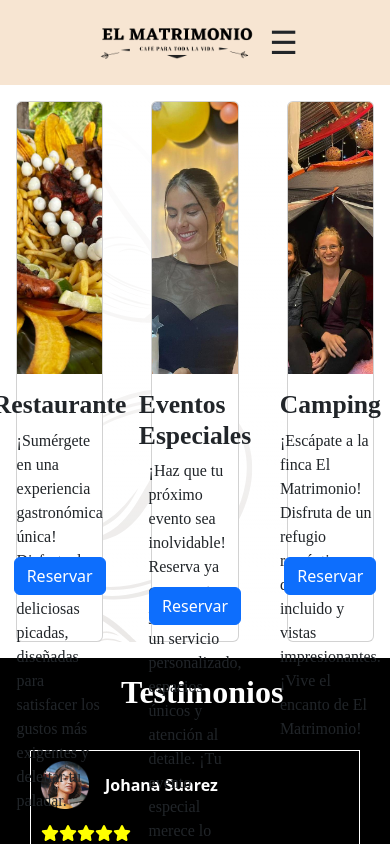
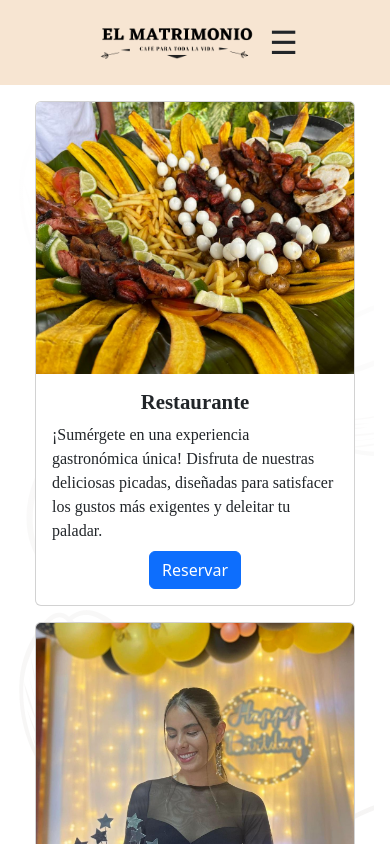
Before and after one commit to JesusDa23/Finca-Matrimonio, an Angular app: page /servicios in a window 390 px wide. Shown: the top 844 px of the page. Built offline with nearby package versions, Linux system fonts and the light colour scheme.

Commit message:
se arrgela el responsive de algubos responsive

```diff
--- a/src/app/pages/servicios/card-service/card-service.component.css
+++ b/src/app/pages/servicios/card-service/card-service.component.css
@@ -10,6 +10,7 @@
         rgb(255, 255, 255),
         rgba(255, 255, 255, 0.5)),
         url('../../../../assets/imagenes/fondo3.png');
+    flex-wrap: wrap;
 }
 
 .card-body {
@@ -48,3 +49,25 @@ a.btn.btn-primary {
     justify-content: center;
     font-family: 'Reboto-Regular';
 }
+
+
+@media ( max-width: 576px ) {
+    .cardService{
+        flex-direction: column;
+        align-items: center;
+        gap: 1em;
+    }
+
+    h5.card-title {
+        font-size: 1.3em;
+    }
+  }
+
+@media (max-width: 801px ) {
+    .cardService{
+        flex-direction: column;
+        align-items: center;
+        gap: 1em;
+
+    }
+  }
--- a/src/app/pages/servicios/card-service/card-service.component.html
+++ b/src/app/pages/servicios/card-service/card-service.component.html
@@ -1,5 +1,5 @@
 <div class="cardService" >
-  <div class="card" style="width: 22rem" *ngFor="let service of services; let i = index">
+  <div class="card" style="width: 20rem" *ngFor="let service of services; let i = index">
     <img [src]="service.img" class="card-img-top" alt="..." />
     <div class="card-body">
       <h5 class="card-title">{{service.title}}</h5>
--- a/src/app/pages/servicios/form-restaurante/form-restaurante.component.css
+++ b/src/app/pages/servicios/form-restaurante/form-restaurante.component.css
@@ -40,3 +40,23 @@ h2 {
   color: #007bff; /* Color del monto */
   margin-bottom: 0em;
 }
+
+
+@media ( max-width: 368px ) {
+  .container-menu {
+    flex-direction: column;
+    align-items: center;
+  }
+
+  .menuProducts{
+    width: 85px;
+    height: 75px;
+}
+}
+
+@media (max-width: 768px ) {
+  .container-menu {
+    flex-direction: column;
+    align-items: center;
+  }
+}
--- a/src/app/pages/servicios/form-restaurante/platos/platos.component.css
+++ b/src/app/pages/servicios/form-restaurante/platos/platos.component.css
@@ -34,3 +34,18 @@ h3 {
 a.btn.btn-primary {
     margin-right: 1em;
 }
+
+
+@media ( max-width: 368px ) {
+  table.table {
+    width: 25em;
+}
+  .menuProducts{
+    width: 85px;
+    height: 75px;
+}
+
+.table td{
+  font-size: .9em;
+}
+}
--- a/src/app/pages/servicios/form-restaurante/platos/platos.component.html
+++ b/src/app/pages/servicios/form-restaurante/platos/platos.component.html
@@ -18,8 +18,10 @@
       <td scope="row">{{plato.name}}</td>
       <td scope="row">{{plato.price}}</td>
       <td scope="row">
-        <a type="button" class="btn btn-success btn-sm rounded-circle m-2" (click)="incrementar(i)"> <i class="fas fa-plus"></i></a>
-        <a type="button" class="btn btn-primary btn-sm" (click)="decrementar(i)"><i class="fas fa-minus"></i></a>
+        <div class="botones">
+          <a type="button" class="btn btn-success btn-sm rounded-circle m-2" (click)="incrementar(i)"> <i class="fas fa-plus"></i></a>
+          <a type="button" class="btn btn-primary btn-sm" (click)="decrementar(i)"><i class="fas fa-minus"></i></a>
+        </div>
       </td>
     </tr>
   </tbody>
```
